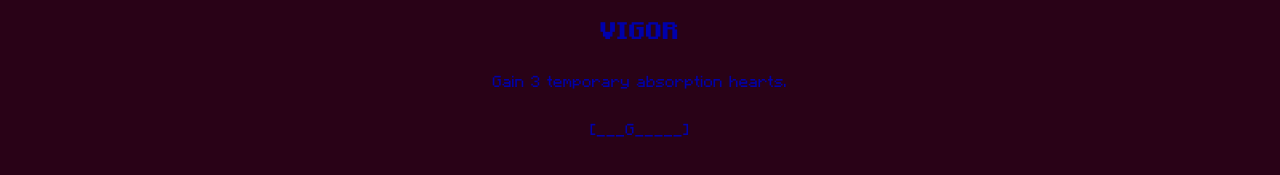
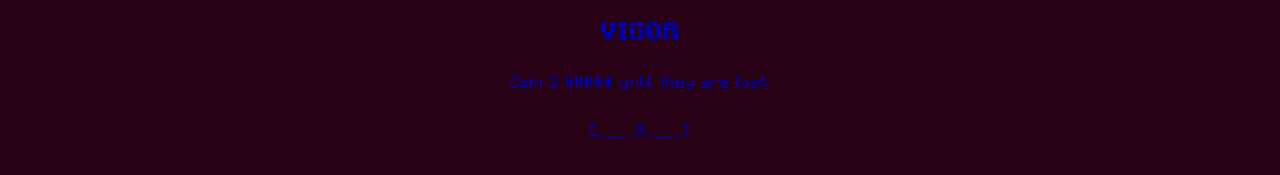
Before and after one commit to PixelSageXD/CrimsonLife-Website, a SvelteKit app: page /secrets/vigor in a window 1280 px wide. Shown: the part 509-684 px from the top of the page. Built offline with nearby package versions, Linux system fonts and the light colour scheme.

Commit message:
first vigor find

```diff
--- a/src/routes/secrets/rage/+page.svelte
+++ b/src/routes/secrets/rage/+page.svelte
@@ -7,7 +7,6 @@
     <p class="text-desc">Increase your ##### by 50%.
 
         <br><br>[__R______]</p>
-        <!-- AFTER TWO FINDS: [__R______] -->
 
     <!-- REMOVE ALL AFTER THREE FINDS -->
 </div>
--- a/src/routes/secrets/vigor/+page.svelte
+++ b/src/routes/secrets/vigor/+page.svelte
@@ -4,11 +4,9 @@
     </video>
     <br>
     <h2 class="text-title">VIGOR</h2>
-    <p class="text-desc">Gain 3 temporary absorption hearts.
-        <!-- AFTER ONE FIND: Gain 3 ##### until they are lost. -->
+    <p class="text-desc">Gain 3 ##### until they are lost.
 
-        <br><br>[___G_____]</p>
-        <!-- AFTER ONE FIND: [____O____] -->
+        <br><br>[____O____]</p>
         <!-- AFTER TWO FINDS: [_____T___] -->
 
     <!-- REMOVE ALL AFTER THREE FINDS -->
```
